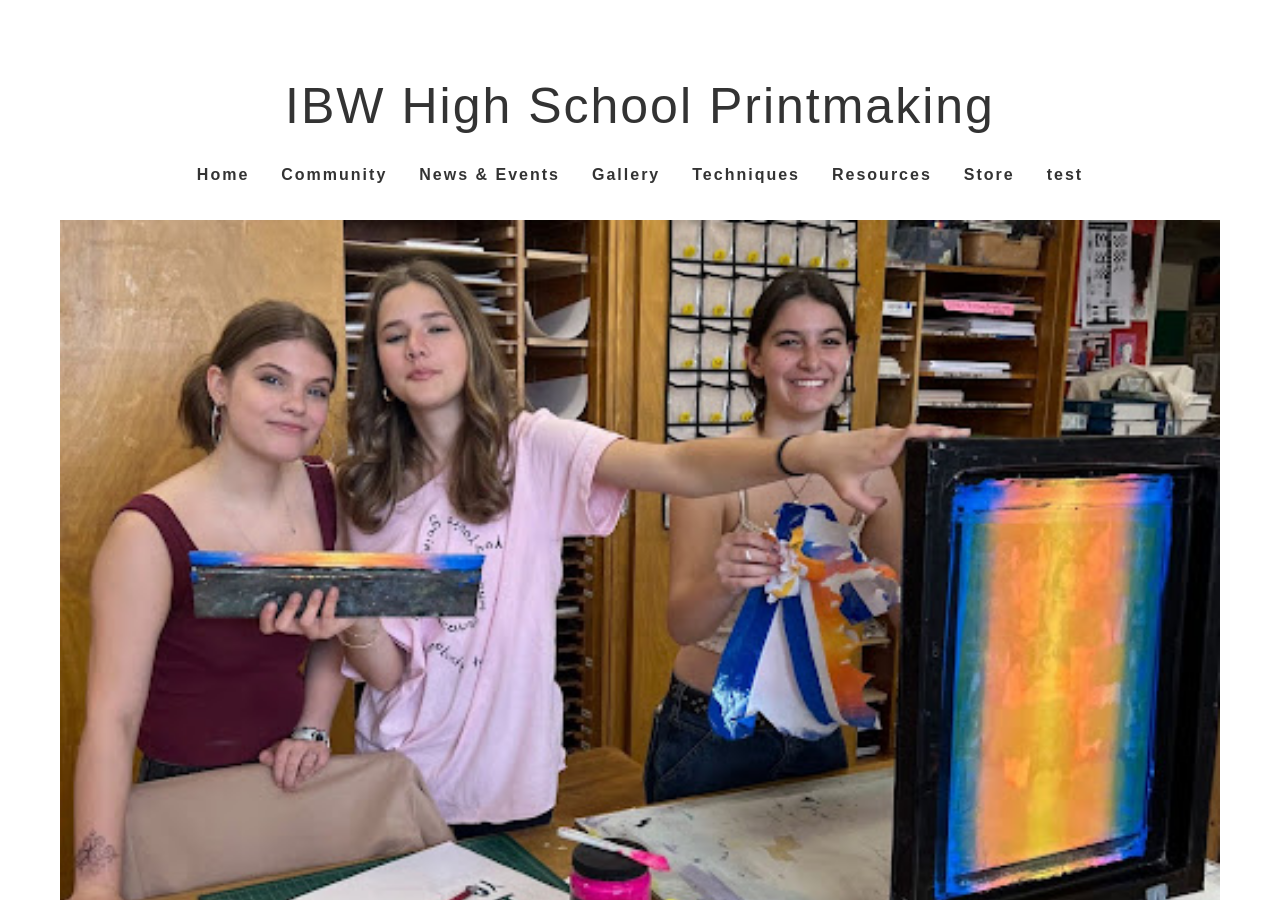
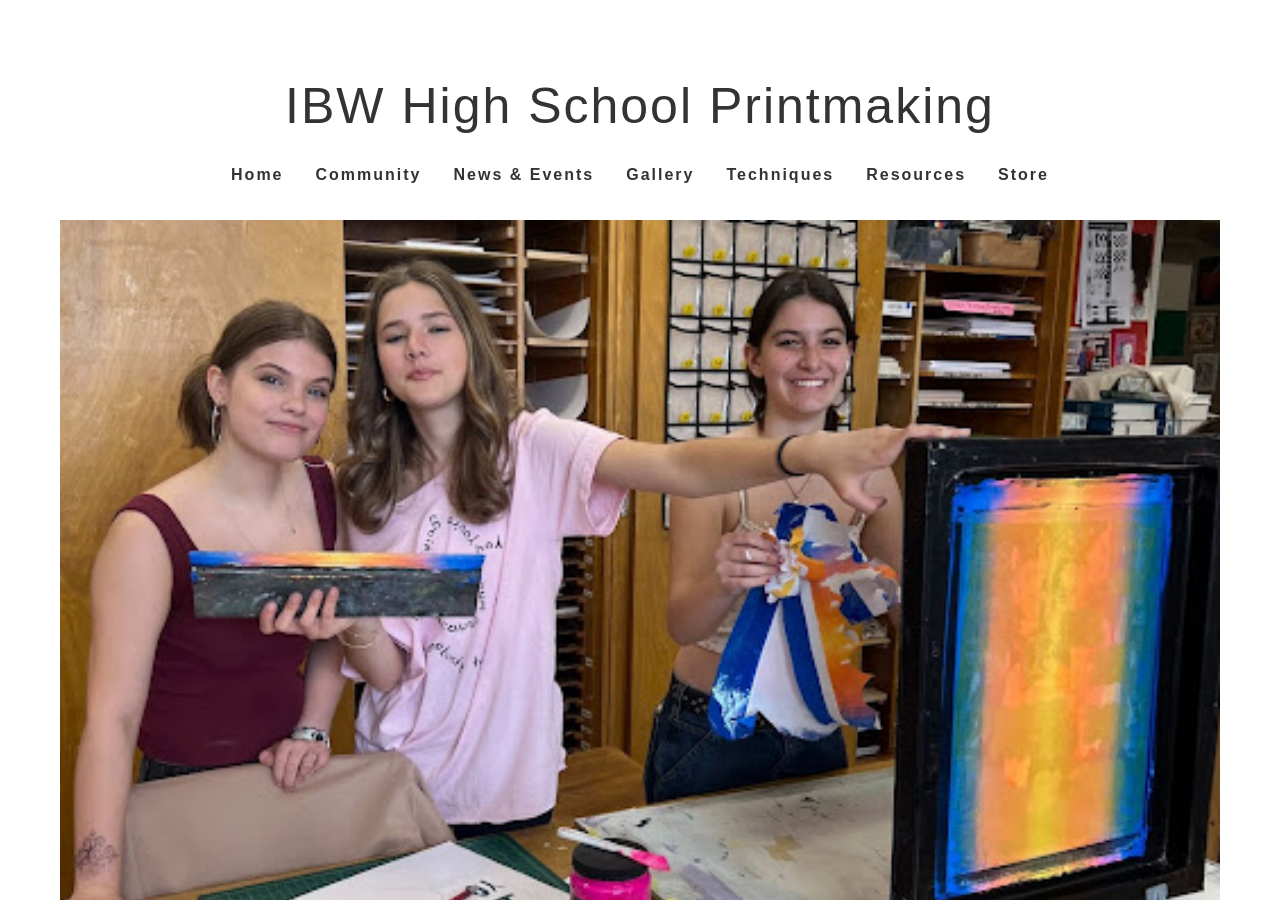
Before and after one commit to IBWPrintmaking/IBWPrintmaking.github.io, a Jekyll site: the page built from index.html, in a window 1280 px wide and 900 px high. Built offline with Jekyll 4.4.1, drawn with Linux system fonts in a browser that asks for light colours.

Commit message:
Update header.html

```diff
--- a/_includes/header.html
+++ b/_includes/header.html
@@ -14,7 +14,6 @@
             <li><a href="{{ '/techniques.html' | relative_url }}">Techniques</a></li>
             <li><a href="{{ '/resources.html' | relative_url }}">Resources</a></li>
             <li><a href="{{ '/store.html' | relative_url }}">Store</a></li>
-            <li><a href="{{ '/test.html' | relative_url }}">test</a></li>
           </ul>
         </nav>
       </div>
```
